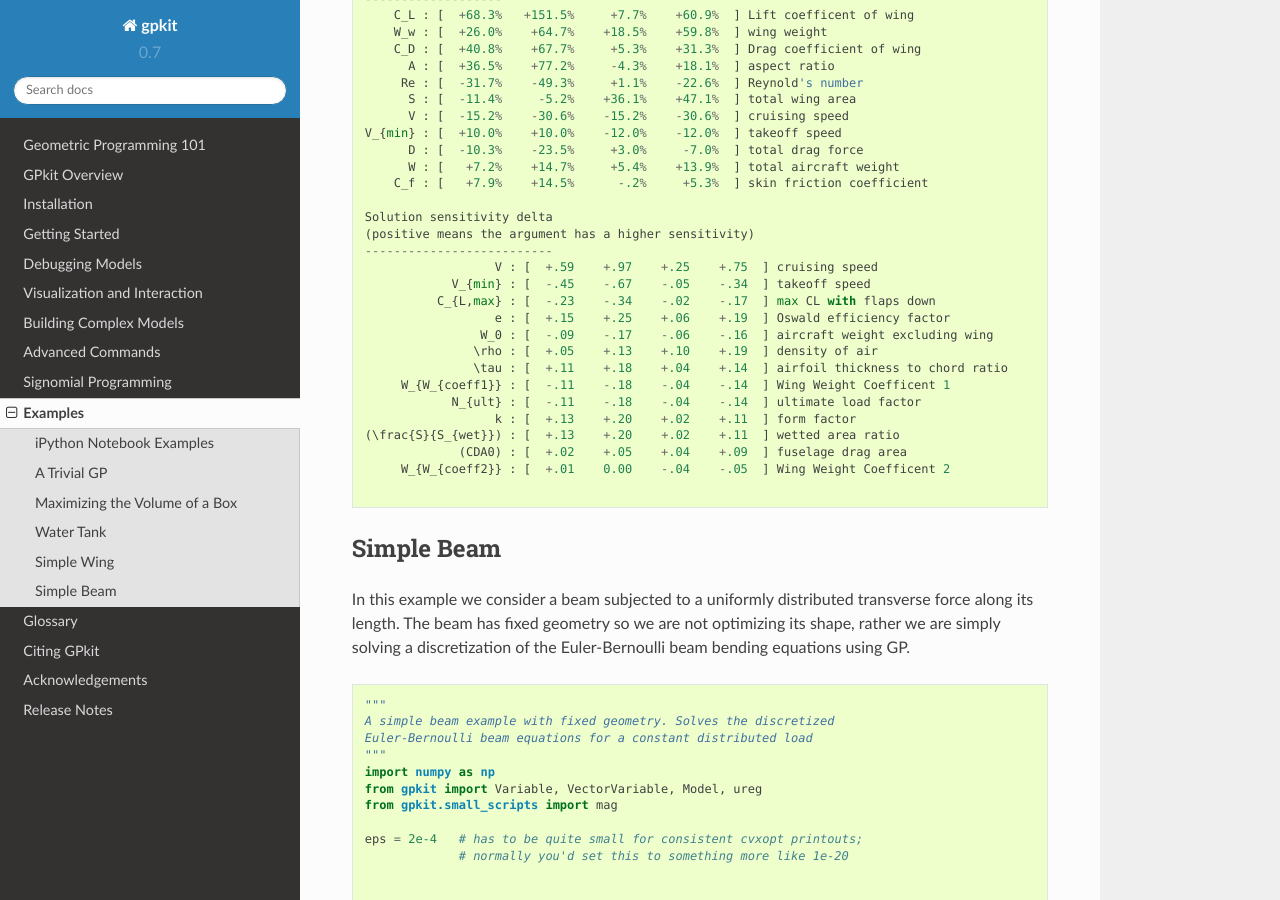
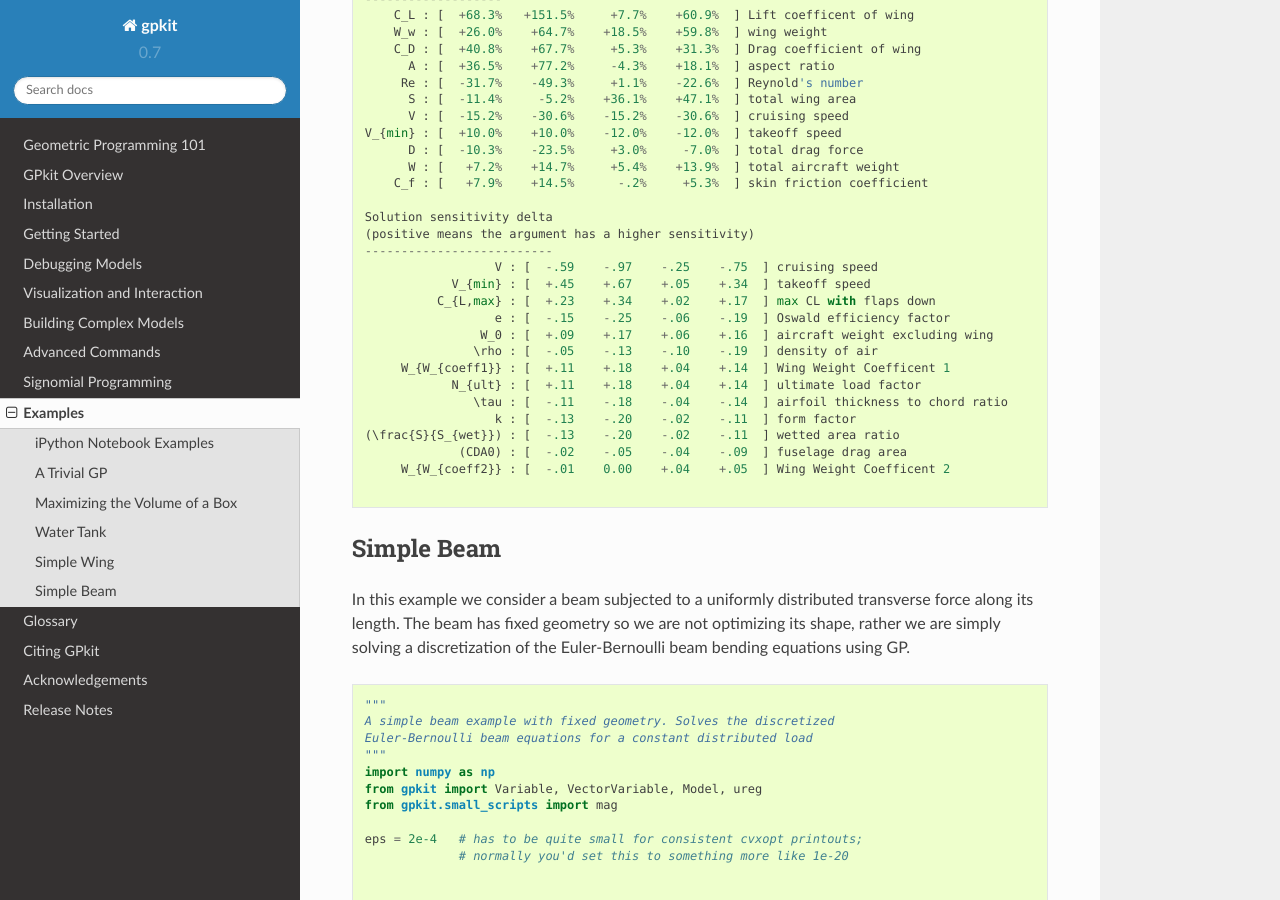
Before and after one commit to convexengineering/gpkit, a Sphinx documentation site: the page built from docs/source/examples.rst, in a window 1280 px wide and 900 px high, scrolled down 5633 px. Built offline with Sphinx 7.4.7 and the Read the Docs theme 2.0.0, drawn with Linux system fonts in a browser that asks for light colours.

Commit message:
revert, change subtraction order

```diff
--- a/docs/source/examples/simpleflight_output.txt
+++ b/docs/source/examples/simpleflight_output.txt
@@ -84,16 +84,16 @@ V_{min} : [  +10.0%    +10.0%    -12.0%    -12.0%  ] takeoff speed
 Solution sensitivity delta
 (positive means the argument has a higher sensitivity)
 --------------------------
-                  V : [  +.59    +.97    +.25    +.75  ] cruising speed
-            V_{min} : [  -.45    -.67    -.05    -.34  ] takeoff speed
-          C_{L,max} : [  -.23    -.34    -.02    -.17  ] max CL with flaps down
-                  e : [  +.15    +.25    +.06    +.19  ] Oswald efficiency factor
-                W_0 : [  -.09    -.17    -.06    -.16  ] aircraft weight excluding wing
-               \rho : [  +.05    +.13    +.10    +.19  ] density of air
-               \tau : [  +.11    +.18    +.04    +.14  ] airfoil thickness to chord ratio
-     W_{W_{coeff1}} : [  -.11    -.18    -.04    -.14  ] Wing Weight Coefficent 1
-            N_{ult} : [  -.11    -.18    -.04    -.14  ] ultimate load factor
-                  k : [  +.13    +.20    +.02    +.11  ] form factor
-(\frac{S}{S_{wet}}) : [  +.13    +.20    +.02    +.11  ] wetted area ratio
-             (CDA0) : [  +.02    +.05    +.04    +.09  ] fuselage drag area
-     W_{W_{coeff2}} : [  +.01    0.00    -.04    -.05  ] Wing Weight Coefficent 2
+                  V : [  -.59    -.97    -.25    -.75  ] cruising speed
+            V_{min} : [  +.45    +.67    +.05    +.34  ] takeoff speed
+          C_{L,max} : [  +.23    +.34    +.02    +.17  ] max CL with flaps down
+                  e : [  -.15    -.25    -.06    -.19  ] Oswald efficiency factor
+                W_0 : [  +.09    +.17    +.06    +.16  ] aircraft weight excluding wing
+               \rho : [  -.05    -.13    -.10    -.19  ] density of air
+     W_{W_{coeff1}} : [  +.11    +.18    +.04    +.14  ] Wing Weight Coefficent 1
+            N_{ult} : [  +.11    +.18    +.04    +.14  ] ultimate load factor
+               \tau : [  -.11    -.18    -.04    -.14  ] airfoil thickness to chord ratio
+                  k : [  -.13    -.20    -.02    -.11  ] form factor
+(\frac{S}{S_{wet}}) : [  -.13    -.20    -.02    -.11  ] wetted area ratio
+             (CDA0) : [  -.02    -.05    -.04    -.09  ] fuselage drag area
+     W_{W_{coeff2}} : [  -.01    0.00    +.04    +.05  ] Wing Weight Coefficent 2
```
Also changed, not shown: 1 other file.
